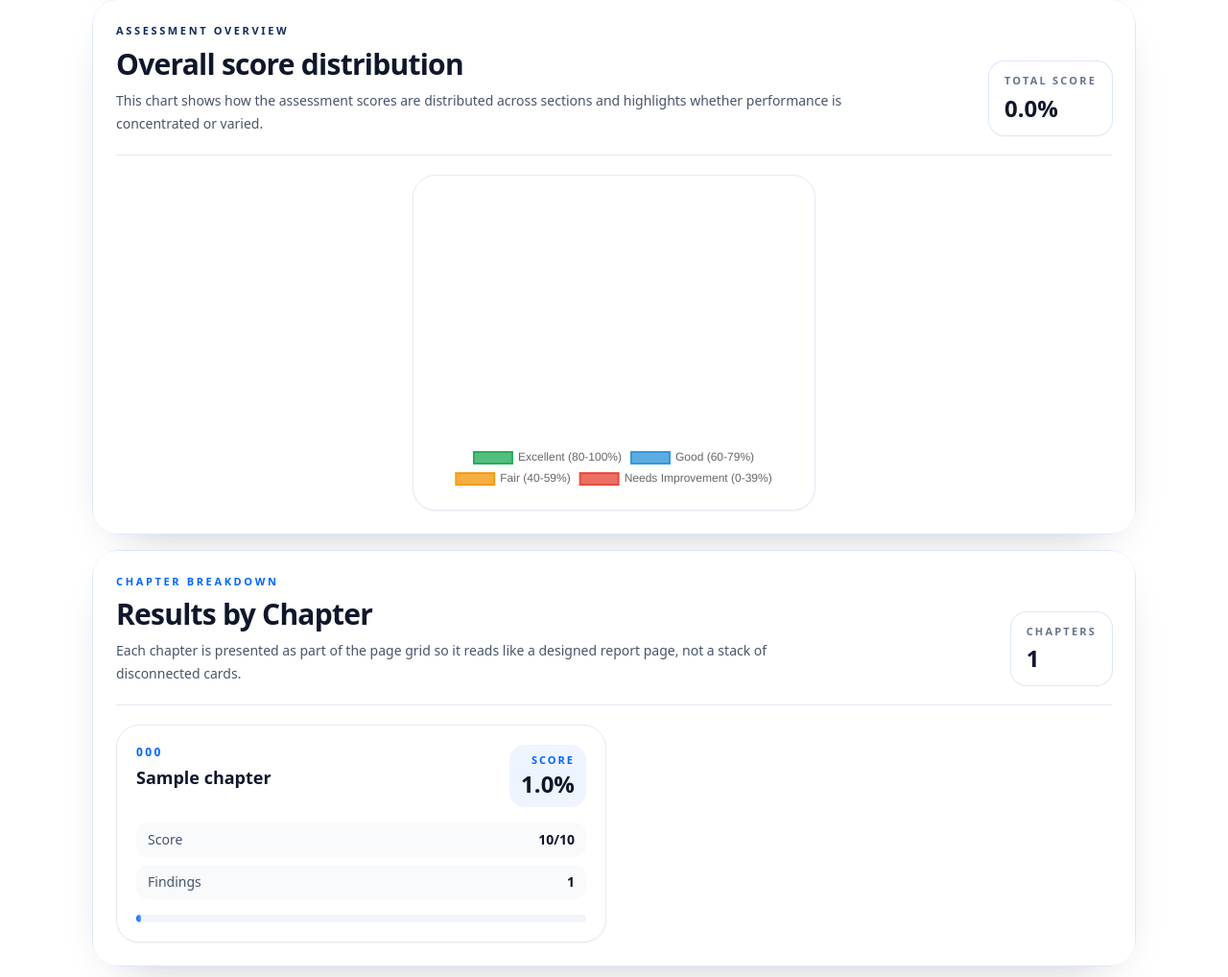
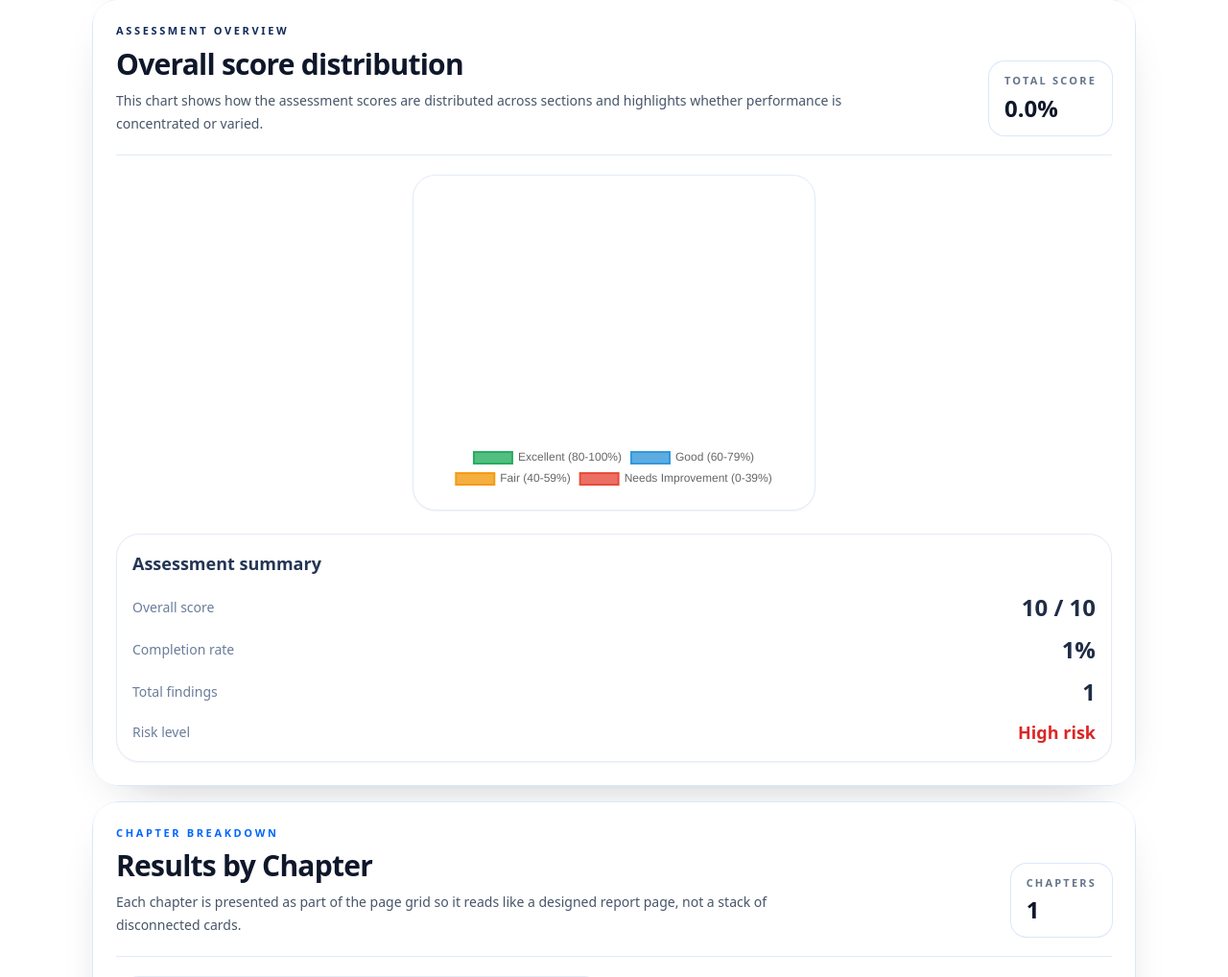
Before and after one commit to farahzahirdev/Checklist-app-backend, a Python web app: template app/templates/customer_report.html in a window 1280 px wide. Shown: the part 1059-2077 px from the top of the page at 96% size. Run offline with Jinja, Linux system fonts and the light colour scheme; the template is opened without the code that fills it: most values are stand-ins (such as "Sample title", 1, 10 or a date in 2020); some libraries are stand-ins or nearby versions.

Commit message:
feat: add assessment summary section with risk level and overall score display
Co-authored-by: Copilot <copilot@github.com>

```diff
--- a/app/templates/customer_report.html
+++ b/app/templates/customer_report.html
@@ -277,6 +277,40 @@
                                     <canvas id="scoreChart"></canvas>
                                 </div>
                             </div>
+                        </div>
+
+                        {% set risk_pct = (total_score_percentage or 0) %}
+                        {% if risk_pct >= 80 %}
+                            {% set risk_label = 'Low risk' %}
+                            {% set risk_class = 'text-[#2f9960]' %}
+                        {% elif risk_pct >= 60 %}
+                            {% set risk_label = 'Medium risk' %}
+                            {% set risk_class = 'text-[#d97706]' %}
+                        {% else %}
+                            {% set risk_label = 'High risk' %}
+                            {% set risk_class = 'text-[#dc2626]' %}
+                        {% endif %}
+
+                        <div class="mt-6 rounded-[24px] border border-[#e3ebf7] bg-white p-4 shadow-sm">
+                            <h3 class="text-lg font-semibold text-[#243555]">Assessment summary</h3>
+                            <dl class="mt-4 space-y-3">
+                                <div class="flex items-center justify-between">
+                                    <dt class="text-sm font-medium text-[#6a7d9a]">Overall score</dt>
+                                    <dd class="text-2xl font-bold text-[#1f2d45]">{{ overall_score|round|int }} / {{ max_possible_score }}</dd>
+                                </div>
+                                <div class="flex items-center justify-between">
+                                    <dt class="text-sm font-medium text-[#6a7d9a]">Completion rate</dt>
+                                    <dd class="text-2xl font-bold text-[#1f2d45]">{{ completion_percentage|round|int }}%</dd>
+                                </div>
+                                <div class="flex items-center justify-between">
+                                    <dt class="text-sm font-medium text-[#6a7d9a]">Total findings</dt>
+                                    <dd class="text-2xl font-bold text-[#1f2d45]">{{ findings|length }}</dd>
+                                </div>
+                                <div class="flex items-center justify-between">
+                                    <dt class="text-sm font-medium text-[#6a7d9a]">Risk level</dt>
+                                    <dd class="text-lg font-bold {{ risk_class }}">{{ risk_label }}</dd>
+                                </div>
+                            </dl>
                         </div>
                     </div>
                 </div>
```
